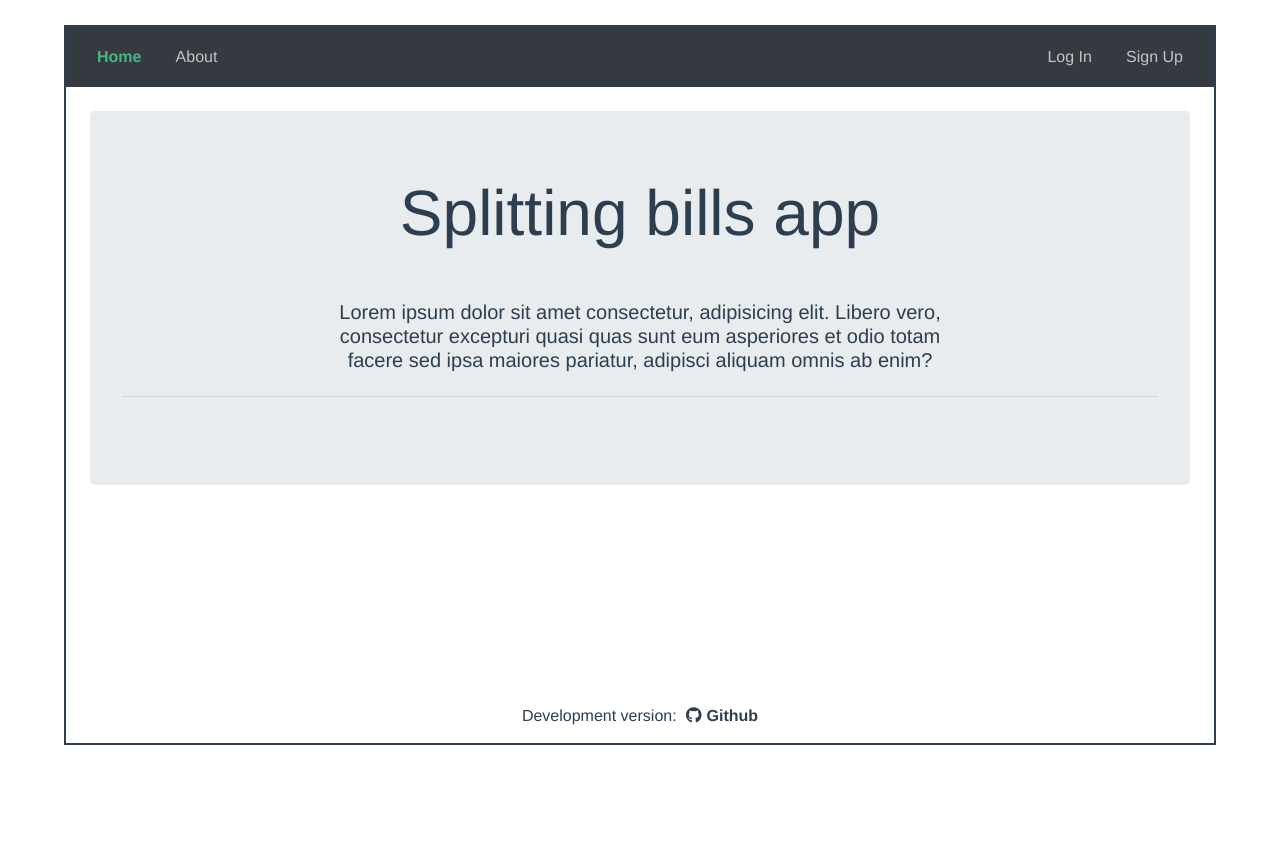
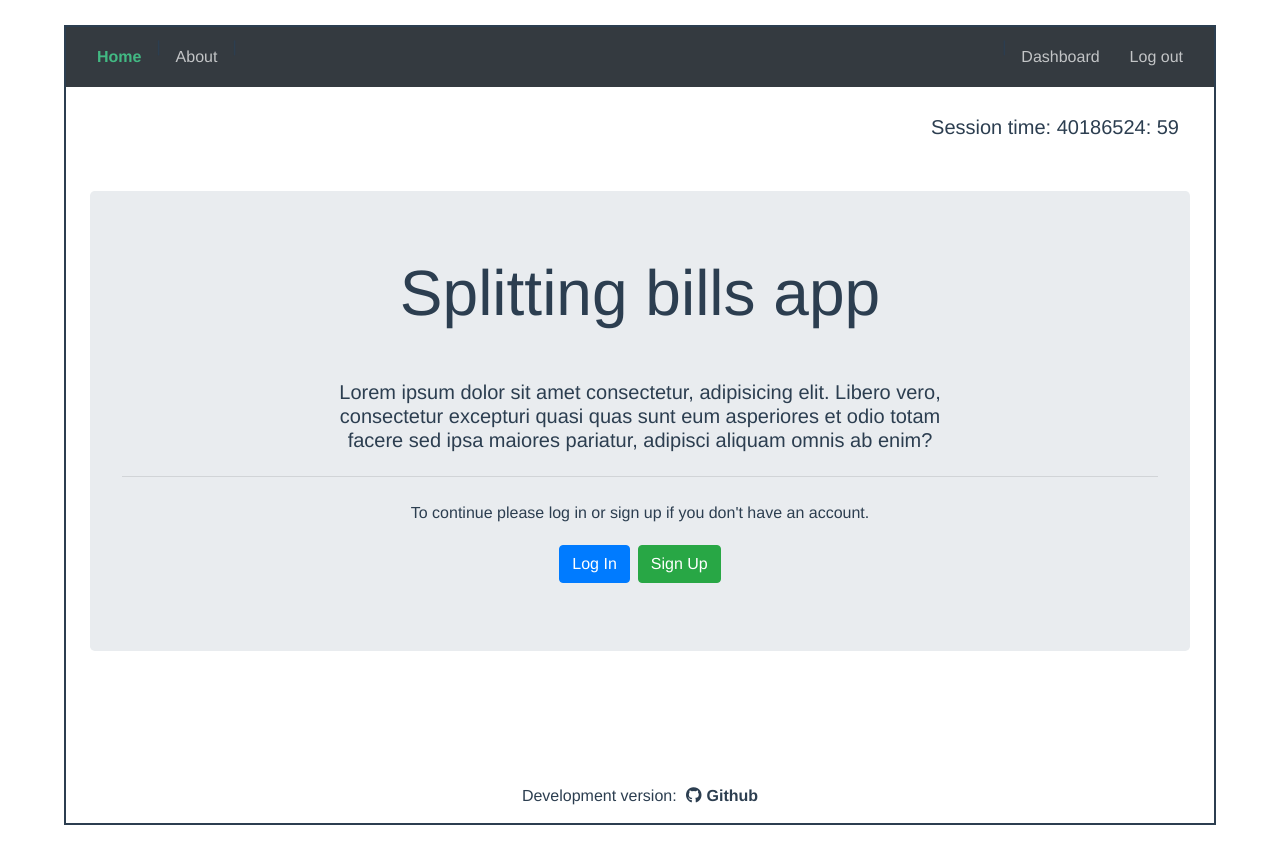
Before and after one commit to zyryf/splittingBills, a Vue app in the folder client/: page /#/ in a window 1280 px wide. Before the commit the page ends 800 px from the top, so only its background shows below. Built offline with nearby package versions, Linux system fonts and the light colour scheme; sample sign-in values are in the browser's storage.

Commit message:
added timer

```diff
--- a/client/src/App.vue
+++ b/client/src/App.vue
@@ -15,6 +15,7 @@
           <router-link v-if="!this.$store.state.isLogged" to="/signup"
             >Sign Up</router-link
           >
+
           <router-link v-if="this.$store.state.isLogged" to="/dashboard"
             >Dashboard</router-link
           >
@@ -28,8 +29,10 @@
         </b-navbar-nav>
       </b-navbar>
     </div>
+
+    <div v-if="$store.state.isLogged" class="timer"><Timer /></div>
     <router-view class="p-4 router" />
-    <EndOfSession v-if="this.$store.state.endOfSession" />
+    <EndOfSession v-if="$store.state.endOfSession" />
 
     <p class="info">
       Development version:
@@ -43,15 +46,17 @@
 <script>
 import { mapActions } from "vuex";
 import EndOfSession from "./components/EndOfSession";
+import Timer from "./components/Timer";
 export default {
   data() {
     return {};
   },
   created() {
     if (localStorage.getItem("token")) {
-      this.$store.state.userLogged = true;
+      this.$store.state.isLogged = true;
       this.isTokenExpired();
-    }  },
+    }
+  },
 
   methods: {
     ...mapActions(["setUserData", "isTokenExpired"]),
@@ -60,10 +65,10 @@ export default {
       this.$store.state.isLogged = false;
       this.$router.push("/");
     },
-
   },
   components: {
     EndOfSession,
+    Timer,
   },
 };
 </script>
@@ -93,6 +98,11 @@ export default {
   padding: 5px 10px;
   margin: 5px;
   transition: 0.2s;
+}
+
+.timer {
+  display: flex;
+  justify-content: flex-end;
 }
 
 #nav a:hover {
--- a/client/src/components/EndOfSession.vue
+++ b/client/src/components/EndOfSession.vue
@@ -16,8 +16,9 @@ export default {
       this.$router.push("/login");
       this.$store.state.isLogged = false;
       this.$store.state.endOfSession = false;
+      localStorage.clear();
     },
-  }
+  },
 };
 </script>
 
--- /dev/null
+++ b/client/src/components/Timer.vue
@@ -0,0 +1,52 @@
+<template>
+  <div>
+    <p>Session time: {{ time.minutes }}: {{ time.seconds | addZero }}</p>
+  </div>
+</template>
+
+<script>
+export default {
+  data() {
+    return {
+      time: {
+        seconds: 0,
+        minutes: 0,
+      },
+    };
+  },
+  created() {
+    this.startTimer();
+  },
+  methods: {
+    startTimer() {
+      this.time.minutes = Math.floor(this.$store.state.timerTime / 60);
+      this.time.seconds = this.$store.state.timerTime % 60;
+
+      const timerInterval = setInterval(() => {
+        if (this.time.seconds > 0) {
+          this.time.seconds--;
+        } else if (this.time.minutes > 0) {
+          this.time.minutes--;
+          this.time.seconds = 59;
+        } else {
+          clearInterval(timerInterval);
+        }
+      }, 1000);
+    },
+  },
+
+  filters: {
+    addZero(value) {
+      return value / 10 < 1 ? `0${value}` : value;
+    },
+  },
+};
+</script>
+
+<style scoped>
+p {
+  padding: 5px;
+  margin: 20px 30px;
+  font-size: 20px;
+}
+</style>
--- a/client/src/store/index.js
+++ b/client/src/store/index.js
@@ -8,28 +8,33 @@ export default new Vuex.Store({
   state: {
     isLogged: false,
     endOfSession: false,
+    timerTime: 0,
   },
   getters: {},
   mutations: {
     SET_SESSION_STATUS(state, status) {
       state.endOfSession = status;
     },
-    SET_LOGG_STATUS(state,status) {
-      state.isLogged = status
-    }
+    SET_LOGG_STATUS(state, status) {
+      state.isLogged = status;
+    },
+    SET_TIME(state, time) {
+      state.timerTime = Math.round(time / 1000);
+    },
   },
   actions: {
     isTokenExpired(context) {
-      const token = localStorage.getItem("token")
+      const token = localStorage.getItem("token");
       if (token) {
-        console.log('checking tokex expiracy!')
+        console.log("checking token expiracy!");
         const tokenPayload = token.split(".")[1];
         const tokenData = JSON.parse(atob(tokenPayload));
         const timeLeft = tokenData.exp * 1000 - Date.now();
 
-        if(timeLeft > 0) {
+        if (timeLeft > 0) {
+          context.commit("SET_TIME", timeLeft);
           setTimeout(() => {
-            console.log('TOKEN EXPIRED!')
+            console.log("TOKEN EXPIRED!");
             context.commit("SET_SESSION_STATUS", true);
           }, timeLeft);
         }
```
Also changed, not shown: 1 other file (tests, documents, lock files or other folders).
